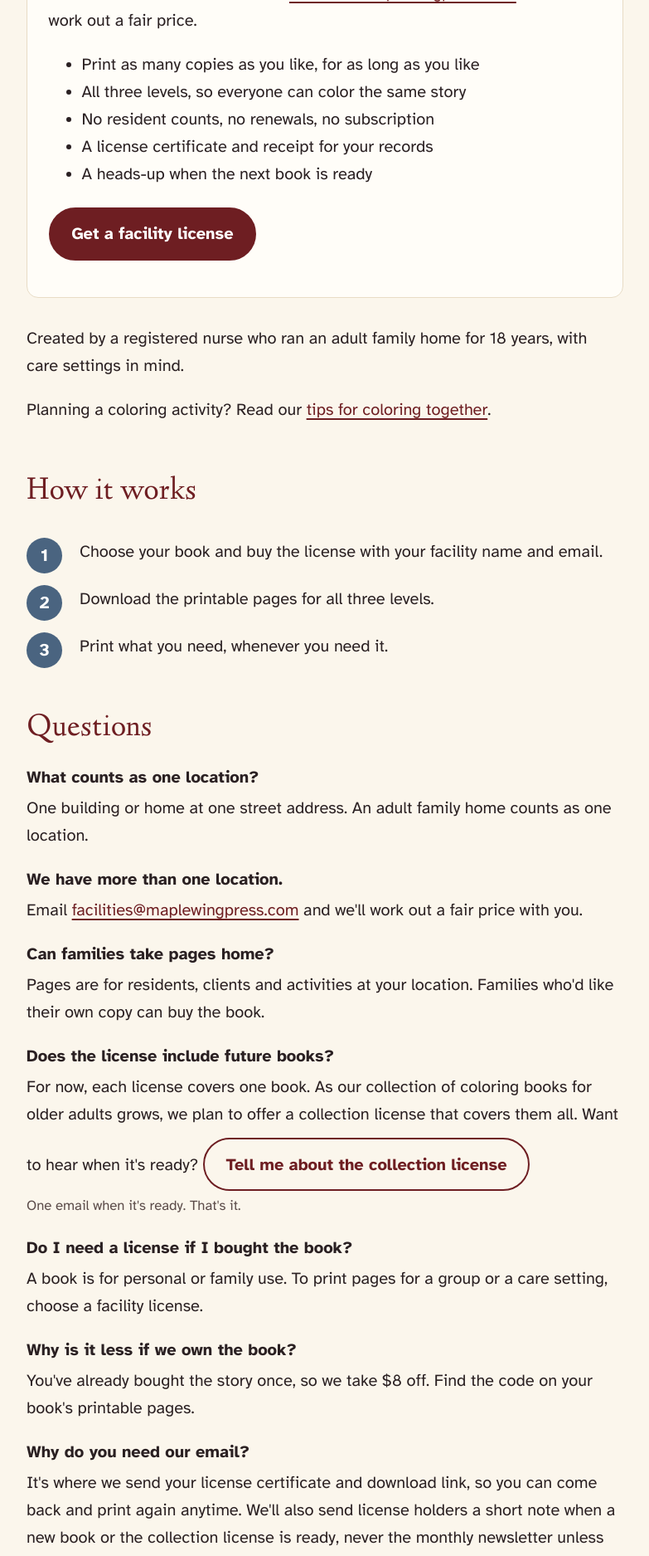
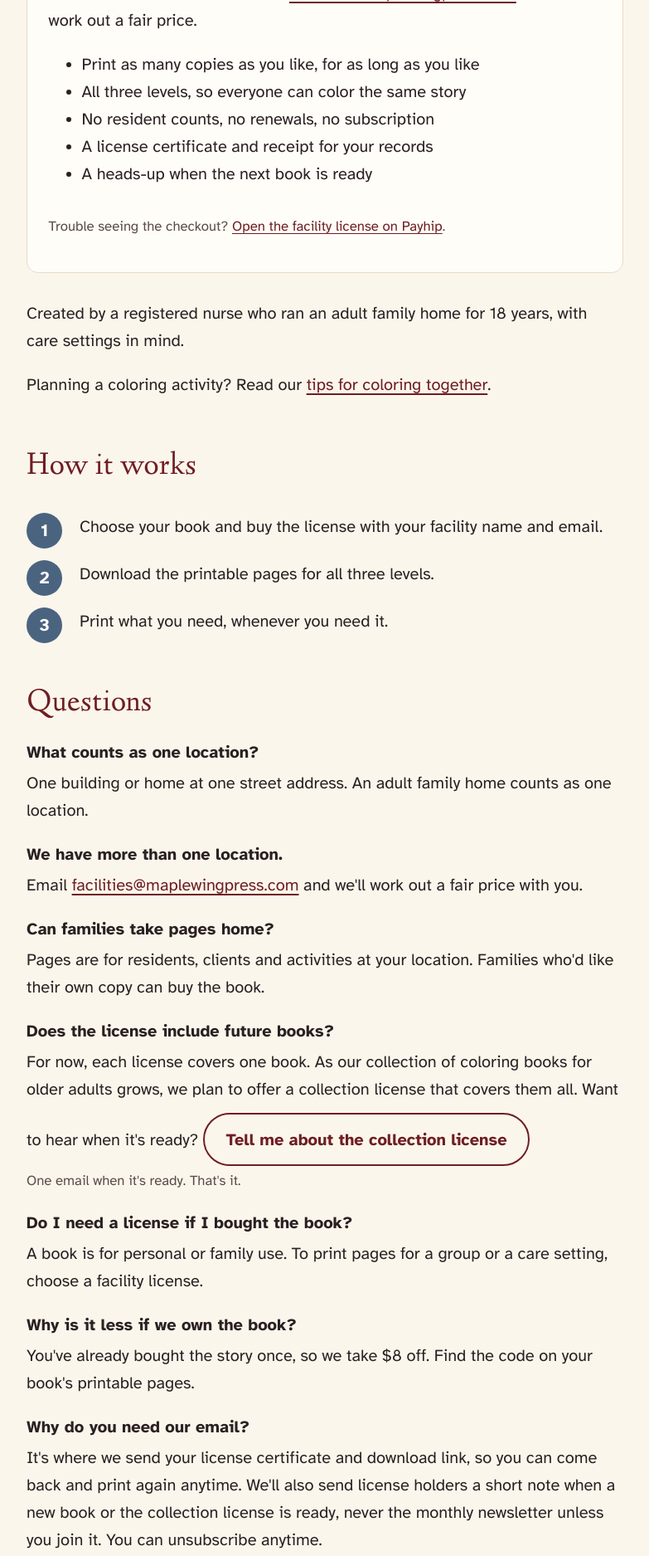
Before and after one commit to maplewingpress/maplewingpress, a Jekyll site: the page built from facilities/index.html, in a window 1280 px wide. Shown: the part 822-2697 px from the top of the page at 83% size, without its empty margins (248-1031 px from the left). Built offline with Jekyll 4.4.1, drawn with Linux system fonts in a browser that asks for light colours; a script that is not in the unit is left out.

Commit message:
Facilities page: Payhip mini product page with link fallback
Co-Authored-By: Claude Opus 5.5 (1M context) <noreply@anthropic.com>
Claude-Session: https://claude.ai/code/session_01ExhB8rXZm56c3hBbj4GzvL

```diff
--- a/assets/css/site.css
+++ b/assets/css/site.css
@@ -234,3 +234,6 @@ a.sheet-paper:focus-visible { outline-offset: 6px; }
 /* Home hero: the three Halloween books fanned out (reuses .book-fan) */
 .hero-fan { display: block; width: 100%; max-width: 440px; justify-self: center; margin: 0; }
 @media (max-width: 700px) { .hero-fan { max-width: 320px; margin-top: .5rem; } }
+
+/* Payhip mini product page on /facilities/ */
+.payhip-wrap { margin: 1.2rem 0 .6rem; max-width: 100%; overflow: hidden; }
--- a/facilities/index.html
+++ b/facilities/index.html
@@ -7,6 +7,8 @@ description: A simple, one-time facility license for Maplewing Dreams coloring b
 # Links to fill in later. While a link is blank, the page falls back to email.
 # license_url: the checkout link (Payhip). Leave blank until licensing opens.
 license_url: "https://payhip.com/b/gbV9Y"
+# payhip_key: the Payhip product key; when set, the page shows Payhip's mini product page (embed) with the checkout.
+payhip_key: "gbV9Y"
 # open_notify_url: Kit form for "Tell me when it opens".
 open_notify_url: ""
 # collection_notify_url: Kit form for "Tell me about the collection license" (its own tag, not the newsletter).
@@ -28,7 +30,15 @@ collection_notify_url: ""
     <li>A heads-up when the next book is ready</li>
   </ul>
   {% if page.license_url != "" %}
+  {% if page.payhip_key and page.payhip_key != "" %}
+  <div class="payhip-wrap">
+    <div class="payhip-embed-page" data-key="{{ page.payhip_key }}"></div>
+    <script type="text/javascript" src="https://payhip.com/embed-page.js?v=24u68985"></script>
+  </div>
+  <p class="small">Trouble seeing the checkout? <a href="{{ page.license_url }}">Open the facility license on Payhip</a>.</p>
+  {% else %}
   <p><a class="button" href="{{ page.license_url }}">Get a facility license</a></p>
+  {% endif %}
   {% else %}
   <div class="notice-inline">
     <p>Facility licenses open when all three Halloween levels are ready. Leave your email and we'll tell you the day they open.</p>
```
